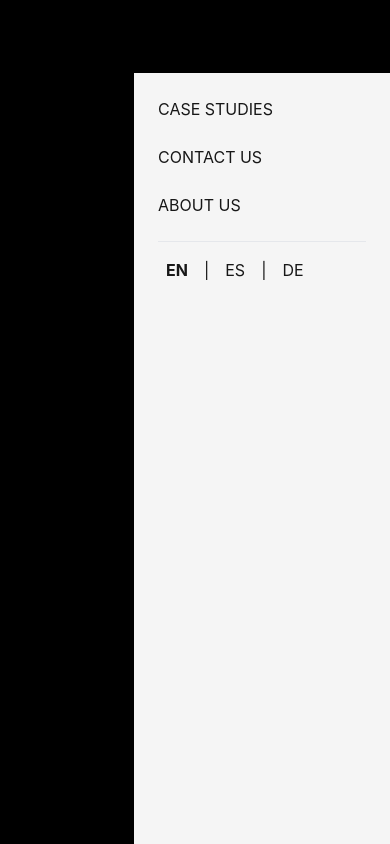
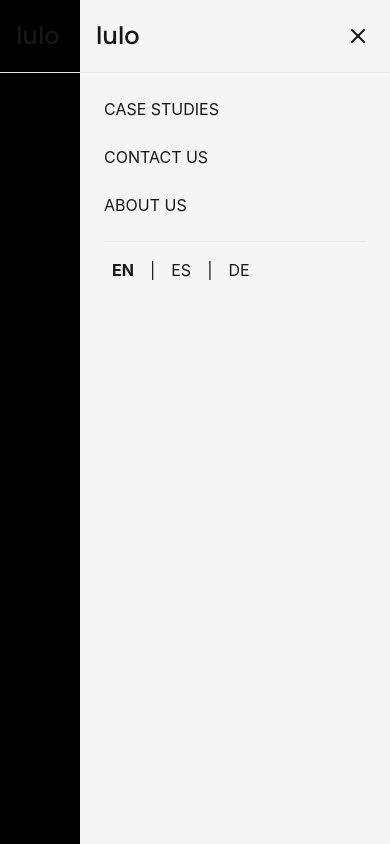
Before and after one commit to yesid-lopez/lulo, a Next.js app: page / in a window 390 px wide. Both pictures are taken after a click on the button "Toggle menu". Built offline with nearby package versions, Linux system fonts and the light colour scheme.

Commit message:
Refactor mobile navigation with improved UX and Lucide React icons

```diff
--- a/package.json
+++ b/package.json
@@ -9,6 +9,7 @@
     "lint": "next lint"
   },
   "dependencies": {
+    "lucide-react": "^0.477.0",
     "next": "15.2.0",
     "next-plausible": "^3.12.4",
     "react": "^19.0.0",
--- a/src/components/Navigation.tsx
+++ b/src/components/Navigation.tsx
@@ -1,36 +1,65 @@
 'use client';
 
-import React, { useState } from 'react';
+import React, { useState, useEffect } from 'react';
 import Link from 'next/link';
 import { usePathname } from 'next/navigation';
 import { useTranslation } from '@/hooks/useTranslation';
 import LanguageSwitcher from '@/components/LanguageSwitcher';
+import { X } from 'lucide-react'; // Import X icon for close button
 
 export default function Navigation() {
   const { t } = useTranslation();
   const pathname = usePathname();
   const [isMenuOpen, setIsMenuOpen] = useState(false);
+  const [headerHeight, setHeaderHeight] = useState(73); // Default height
+
+  useEffect(() => {
+    // Function to measure and update header height
+    const updateHeaderHeight = () => {
+      const header = document.querySelector('header');
+      if (header) {
+        setHeaderHeight(header.offsetHeight);
+      }
+    };
+
+    // Update on mount and window resize
+    updateHeaderHeight();
+    window.addEventListener('resize', updateHeaderHeight);
+
+    return () => {
+      window.removeEventListener('resize', updateHeaderHeight);
+    };
+  }, []);
 
   const toggleMenu = () => {
     setIsMenuOpen(!isMenuOpen);
   };
 
+  const closeMenu = () => {
+    setIsMenuOpen(false);
+  };
+
+  // Close menu when route changes
+  useEffect(() => {
+    closeMenu();
+  }, [pathname]);
+
   return (
     <header className="sticky top-0 z-50 w-full bg-[#F5F5F5]">
-      <nav className="flex justify-between items-center px-4 md:px-16 py-4 border-b border-gray-200 h-[73px] max-w-[1920px] mx-auto">
+      <nav className="flex justify-between items-center px-4 md:px-16 py-4 border-b border-gray-200 h-[73px] max-w-[1920px] mx-auto relative z-50">
         <div className="text-2xl font-light">
           <Link href="/" className="lulo-text">lulo</Link>
         </div>
 
         {/* Mobile Hamburger Button */}
         <button
-          className="md:hidden flex flex-col justify-center items-center w-8 h-8"
+          className={`md:hidden flex flex-col justify-center items-center w-8 h-8 relative z-50 ${isMenuOpen ? 'invisible' : 'visible'}`}
           onClick={toggleMenu}
           aria-label="Toggle menu"
         >
-          <span className={`block w-6 h-0.5 bg-black transition-transform duration-300 ease-in-out ${isMenuOpen ? 'rotate-45 translate-y-1' : ''}`}></span>
-          <span className={`block w-6 h-0.5 bg-black my-1 transition-opacity duration-300 ease-in-out ${isMenuOpen ? 'opacity-0' : 'opacity-100'}`}></span>
-          <span className={`block w-6 h-0.5 bg-black transition-transform duration-300 ease-in-out ${isMenuOpen ? '-rotate-45 -translate-y-1' : ''}`}></span>
+          <span className="block w-6 h-0.5 bg-black"></span>
+          <span className="block w-6 h-0.5 bg-black my-1"></span>
+          <span className="block w-6 h-0.5 bg-black"></span>
         </button>
 
         {/* Desktop Navigation */}
@@ -67,27 +96,45 @@ export default function Navigation() {
         </div>
       </nav>
 
+      {/* Mobile Menu and Overlay Container */}
+      <div className="md:hidden">
         {/* Mobile Menu Overlay */}
         <div
-        className={`fixed inset-0 bg-black bg-opacity-50 z-40 md:hidden transition-opacity duration-300 ${
+          className={`fixed inset-0 bg-black bg-opacity-50 z-40 transition-opacity duration-300 ${
             isMenuOpen ? 'opacity-100 pointer-events-auto' : 'opacity-0 pointer-events-none'
           }`}
-        onClick={toggleMenu}
+          onClick={closeMenu}
         ></div>
 
-      {/* Mobile Menu Panel */}
+        {/* Mobile Menu Panel - full screen approach */}
         <div
-        className={`fixed top-[73px] right-0 w-64 h-[calc(100vh-73px)] bg-[#F5F5F5] z-50 transform transition-transform duration-300 ease-in-out md:hidden ${
+          className={`fixed top-0 right-0 w-[calc(100%-80px)] h-screen bg-[#F5F5F5] z-50 transform transition-transform duration-300 ease-in-out flex flex-col ${
             isMenuOpen ? 'translate-x-0' : 'translate-x-full'
           }`}
         >
+          {/* Menu Header with Close Button */}
+          <div className="h-[73px] border-b border-gray-200 flex items-center justify-between px-4 md:px-16 bg-[#F5F5F5]">
+            <div className="text-2xl font-light">
+              <Link href="/" className="lulo-text" onClick={closeMenu}>lulo</Link>
+            </div>
+            <button
+              className="flex items-center justify-center w-8 h-8 z-50 cursor-pointer"
+              onClick={closeMenu}
+              aria-label="Close menu"
+              type="button"
+            >
+              <X size={24} strokeWidth={2} />
+            </button>
+          </div>
+
+          {/* Menu Content */}
           <div className="flex flex-col p-6 space-y-6">
             <Link
               href="/case-studies"
               className={`text-base hover:underline uppercase ${
                 pathname === '/case-studies' ? 'font-bold' : ''
               }`}
-            onClick={toggleMenu}
+              onClick={closeMenu}
             >
               {t('caseStudies')}
             </Link>
@@ -96,7 +143,7 @@ export default function Navigation() {
               className={`text-base hover:underline uppercase ${
                 pathname === '/contact-us' ? 'font-bold' : ''
               }`}
-            onClick={toggleMenu}
+              onClick={closeMenu}
             >
               {t('contactUs')}
             </Link>
@@ -105,7 +152,7 @@ export default function Navigation() {
               className={`text-base hover:underline uppercase ${
                 pathname === '/about-us' ? 'font-bold' : ''
               }`}
-            onClick={toggleMenu}
+              onClick={closeMenu}
             >
               {t('aboutUs')}
             </Link>
@@ -114,6 +161,7 @@ export default function Navigation() {
             </div>
           </div>
         </div>
+      </div>
     </header>
   );
 }
```
Also changed, not shown: 1 other file (tests, documents, lock files or other folders). Lines whose indentation alone changed are shown as unchanged.
